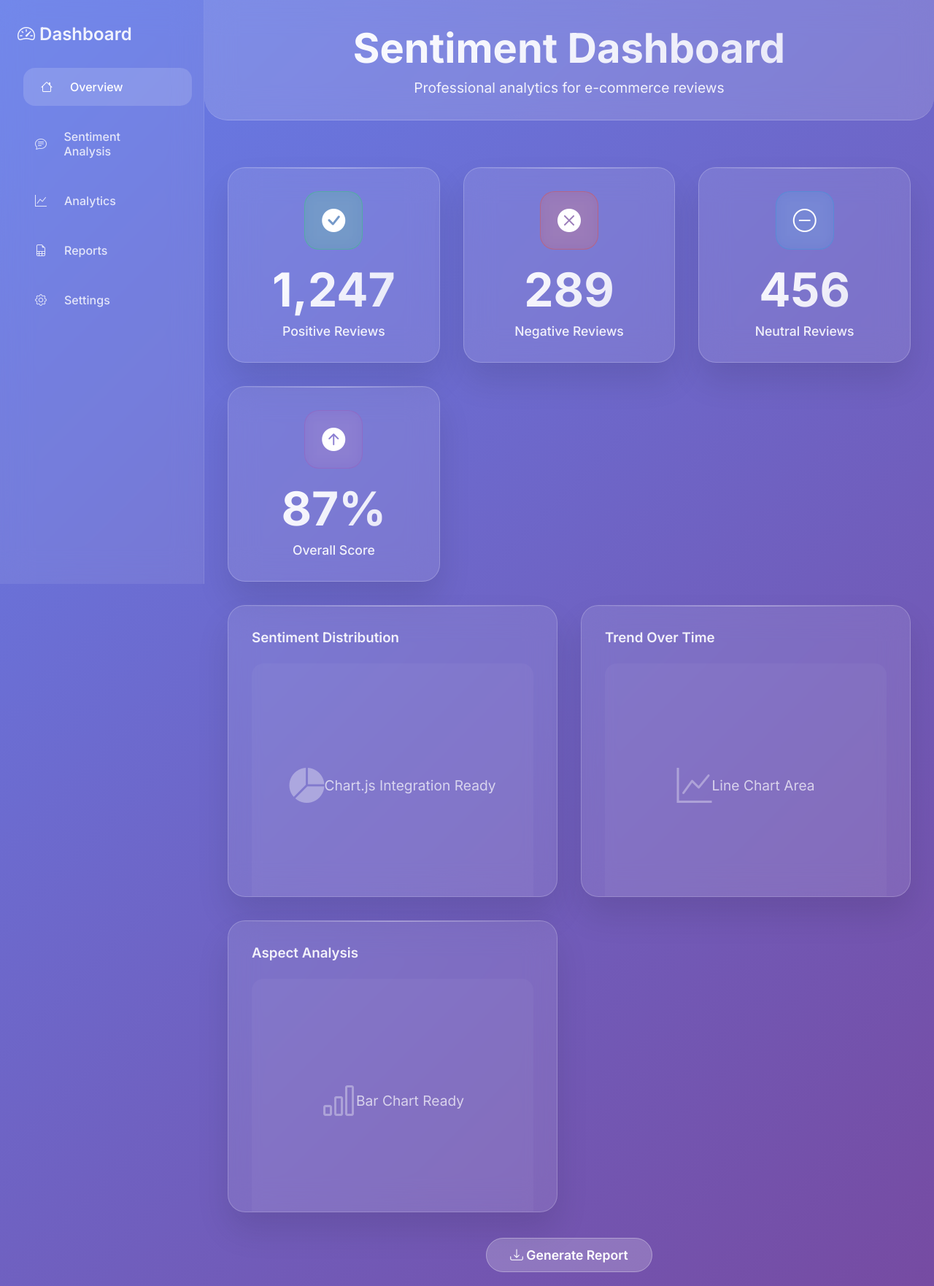
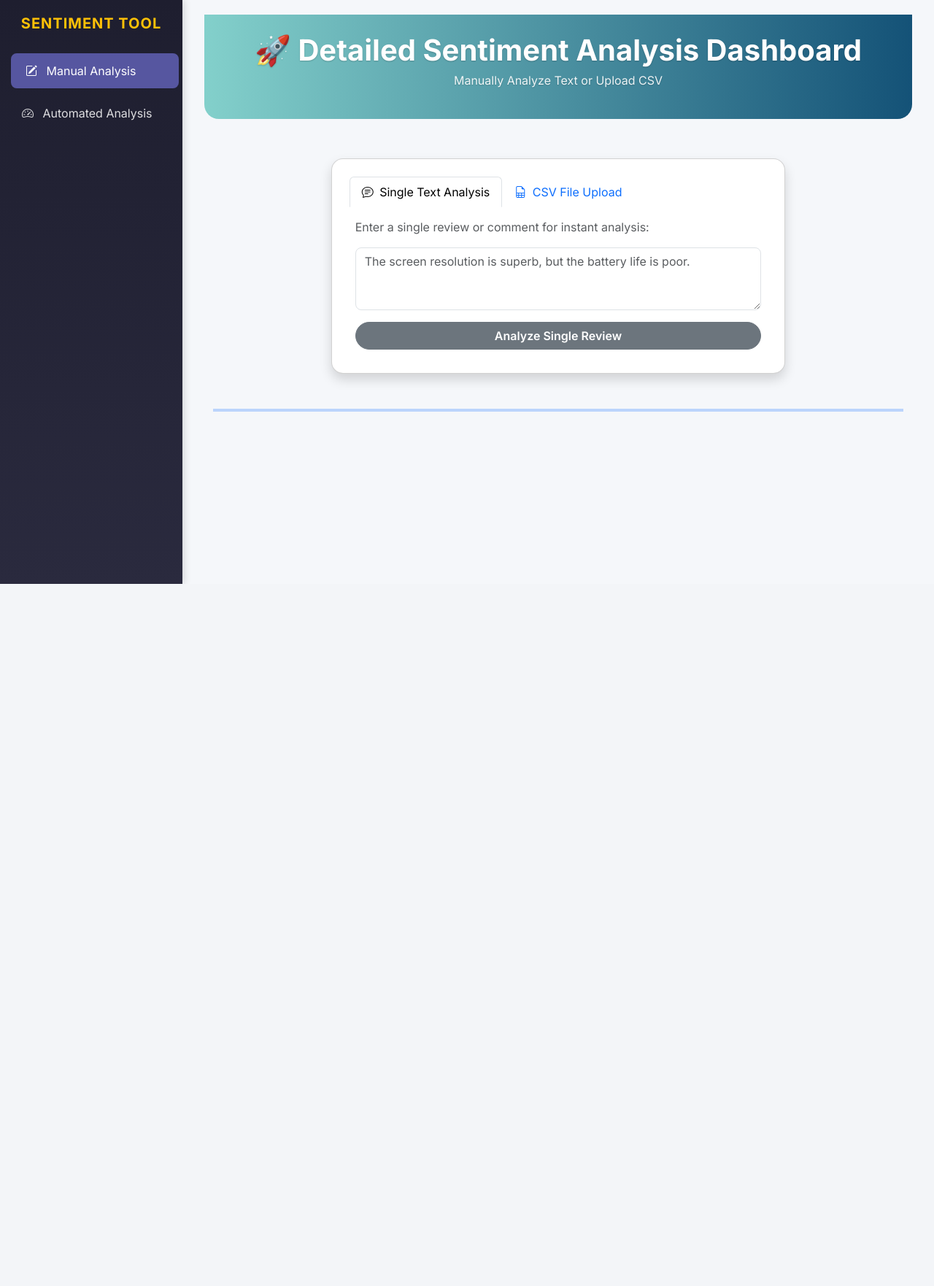
Before and after one commit to Khaleel-S/test, a Flask app: page / in a window 1280 px wide. Shown: the whole page at 73% size. After the commit the page ends 800 px from the top, so only its background shows below. Run offline with Flask 3, Linux system fonts and the light colour scheme; some libraries are stand-ins or nearby versions.

Commit message:
Update index.html

```diff
--- a/templates/index.html
+++ b/templates/index.html
@@ -3,342 +3,375 @@
 <head>
 <meta charset="UTF-8">
 <meta name="viewport" content="width=device-width, initial-scale=1.0">
-    <title>Elegant Sentiment Dashboard</title>
-    <link href="https://fonts.googleapis.com/css2?family=Inter:wght@300;400;500;600;700&display=swap" rel="stylesheet">
-    <link rel="stylesheet" href="https://cdn.jsdelivr.net/npm/bootstrap-icons@1.11.3/font/bootstrap-icons.css">
+<title>Actionable E-commerce Sentiment Dashboard</title>
+
+<link href="https://fonts.googleapis.com/css2?family=Inter:wght@400;600;700&display=swap" rel="stylesheet">
+<link href="https://cdn.jsdelivr.net/npm/bootstrap@5.3.3/dist/css/bootstrap.min.css" rel="stylesheet">
+<link rel="stylesheet" href="https://cdn.jsdelivr.net/npm/bootstrap-icons@1.11.3/font/bootstrap-icons.min.css">
+
 <style>
-        * {
-            margin: 0;
-            padding: 0;
-            box-sizing: border-box;
-        }
-
     body {
         font-family: 'Inter', sans-serif;
-            background: linear-gradient(135deg, #667eea 0%, #764ba2 100%);
-            min-height: 100vh;
-            color: #fff;
-            overflow-x: hidden;
-        }
-
-        /* Glassmorphism Cards */
-        .glass-card {
-            background: rgba(255, 255, 255, 0.1);
-            backdrop-filter: blur(20px);
-            border-radius: 24px;
-            border: 1px solid rgba(255, 255, 255, 0.2);
-            box-shadow: 0 25px 45px rgba(0, 0, 0, 0.1);
-            transition: all 0.4s cubic-bezier(0.175, 0.885, 0.32, 1.275);
-            position: relative;
-            overflow: hidden;
-        }
-
-        .glass-card::before {
-            content: '';
-            position: absolute;
-            top: 0;
-            left: 0;
-            right: 0;
-            height: 1px;
-            background: linear-gradient(90deg, transparent, rgba(255,255,255,0.4), transparent);
-        }
-
-        .glass-card:hover {
-            transform: translateY(-12px) scale(1.02);
-            box-shadow: 0 40px 80px rgba(0, 0, 0, 0.2);
-            border-color: rgba(255, 255, 255, 0.4);
+        background: #f5f7fa;
+        color: #333;
     }
 
     /* Header */
     .header {
-            background: rgba(255, 255, 255, 0.15);
-            backdrop-filter: blur(20px);
-            border-radius: 0 0 32px 32px;
-            padding: 2rem;
-            text-align: center;
-            margin-bottom: 2rem;
-            border-bottom: 1px solid rgba(255, 255, 255, 0.2);
+        background: linear-gradient(90deg,#83d0cb,#145277);
+        color: white;
+        padding: 25px 0;
+        margin-bottom: 30px;
+        border-radius: 0 0 20px 20px;
+        text-shadow: 0 1px 2px rgba(0,0,0,0.2);
     }
 
     .header h1 {
-            font-size: clamp(2rem, 5vw, 3.5rem);
         font-weight: 700;
-            background: linear-gradient(135deg, #fff, rgba(255,255,255,0.8));
-            -webkit-background-clip: text;
-            -webkit-text-fill-color: transparent;
-            margin-bottom: 0.5rem;
+        margin-bottom: 5px;
     }
 
     .header p {
-            font-size: 1.2rem;
+        font-weight: 500;
         opacity: 0.9;
-            font-weight: 400;
-        }
-
-        /* Main Content Grid */
-        .main-content {
-            padding: 2rem;
-            max-width: 1400px;
-            margin: 0 auto;
-        }
-
-        .stats-grid {
-            display: grid;
-            grid-template-columns: repeat(auto-fit, minmax(280px, 1fr));
-            gap: 2rem;
-            margin-bottom: 2rem;
-        }
-
-        .stat-card {
-            padding: 2rem 1.5rem;
-            text-align: center;
-        }
-
-        .stat-icon {
-            width: 80px;
-            height: 80px;
-            margin: 0 auto 1rem;
-            border-radius: 20px;
-            display: flex;
-            align-items: center;
-            justify-content: center;
-            font-size: 2rem;
-            backdrop-filter: blur(10px);
-        }
-
-        .stat-positive { background: rgba(46, 204, 113, 0.2); border: 1px solid rgba(46, 204, 113, 0.4); }
-        .stat-negative { background: rgba(231, 76, 60, 0.2); border: 1px solid rgba(231, 76, 60, 0.4); }
-        .stat-neutral { background: rgba(52, 152, 219, 0.2); border: 1px solid rgba(52, 152, 219, 0.4); }
-
-        .stat-number {
-            font-size: clamp(2.5rem, 8vw, 4rem);
-            font-weight: 700;
-            background: linear-gradient(135deg, #fff, rgba(255,255,255,0.8));
-            -webkit-background-clip: text;
-            -webkit-text-fill-color: transparent;
-            margin-bottom: 0.5rem;
-        }
-
-        .stat-label {
-            font-size: 1.1rem;
-            opacity: 0.9;
-            font-weight: 500;
-        }
-
-        /* Charts Section */
-        .charts-grid {
-            display: grid;
-            grid-template-columns: repeat(auto-fit, minmax(400px, 1fr));
-            gap: 2rem;
-        }
-
-        .chart-card {
-            padding: 2rem;
-            height: 400px;
-        }
-
-        .chart-placeholder {
-            height: 100%;
-            border-radius: 16px;
-            background: rgba(255, 255, 255, 0.05);
-            display: flex;
-            align-items: center;
-            justify-content: center;
-            font-size: 1.2rem;
-            opacity: 0.7;
     }
 
     /* Sidebar */
     .sidebar {
         position: fixed;
+        top: 0;
         left: 0;
-            top: 0;
         bottom: 0;
-            width: 280px;
-            background: rgba(255, 255, 255, 0.08);
-            backdrop-filter: blur(20px);
-            padding: 2rem 1.5rem;
-            z-index: 1000;
-            border-right: 1px solid rgba(255, 255, 255, 0.1);
+        width: 250px;
+        background: linear-gradient(180deg,#1e1e2f,#2a2a3e);
+        color: white;
+        padding-top: 20px;
+        overflow-y: auto;
+        box-shadow: 2px 0 10px rgba(0,0,0,0.15);
     }
 
-        .sidebar h3 {
-            font-size: 1.5rem;
-            font-weight: 600;
-            margin-bottom: 2rem;
-            opacity: 0.9;
+    .sidebar h5 {
+        font-weight: 700;
+        text-transform: uppercase;
+        letter-spacing: 1px;
     }
 
-        .nav-link {
-            display: flex;
-            align-items: center;
-            padding: 1rem 1.5rem;
-            color: rgba(255, 255, 255, 0.8);
+    .sidebar-link {
+        padding: 12px 20px;
+        display: block;
+        color: rgba(255,255,255,0.85);
+        font-weight: 500;
         text-decoration: none;
-            border-radius: 16px;
-            margin-bottom: 1rem;
+        border-radius: 8px;
+        margin: 5px 10px;
+        transition: all 0.3s;
+    }
+
+    .sidebar-link:hover, .sidebar-link.active {
+        background-color: #5656a0;
+        color: #fff;
+        transform: translateX(5px);
+    }
+
+    /* Main Content */
+    .main-content {
+        margin-left: 250px;
+        padding: 20px 30px;
+    }
+
+    /* Card Styles */
+    .card-sentiment {
+        border-radius: 15px;
         transition: all 0.3s ease;
+        box-shadow: 0 3px 6px rgba(0,0,0,0.08);
+    }
+
+    .card-sentiment:hover {
+        transform: translateY(-5px);
+        box-shadow: 0 8px 20px rgba(0,0,0,0.15);
+    }
+
+    .badge-positive {
+        background-color: #28a745 !important;
+        color: white !important;
+    }
+    .badge-negative {
+        background-color: #dc3545 !important;
+        color: white !important;
+    }
+    .badge-neutral {
+        background-color: #6c757d !important;
+        color: white !important;
+    }
+    .badge-anger {
+        background-color: #ff5722 !important;
+        color: white !important;
+    }
+    .badge-joy {
+        background-color: #ffeb3b !important;
+        color: #333 !important;
+    }
+    .badge-churn {
+        background-color: #ffc107 !important;
+        color: #333 !important;
+    }
+    .badge-inquiry {
+        background-color: #17a2b8 !important;
+        color: white !important;
+    }
+    .badge-sarcasm {
+        background-color: #ff9800 !important;
+        color: white !important;
+    }
+
+    .aspect-tag {
+        margin-right: 5px;
+        margin-top: 5px;
+        font-size: 0.85em;
         font-weight: 500;
     }
 
-        .nav-link i {
-            margin-right: 1rem;
-            width: 24px;
+    .rating-star {
+        color: gold;
+        margin-right: 2px;
     }
 
-        .nav-link:hover, .nav-link.active {
-            background: rgba(255, 255, 255, 0.15);
-            color: #fff;
-            transform: translateX(8px);
-        }
-
-        /* Main offset for sidebar */
-        @media (min-width: 1200px) {
-            .main-wrapper {
-                margin-left: 280px;
-            }
-        }
-
-        /* Mobile */
-        @media (max-width: 768px) {
-            .sidebar {
-                transform: translateX(-100%);
-                transition: transform 0.3s ease;
-            }
-
-            .main-wrapper {
-                margin-left: 0;
-            }
-        }
-
-        /* Button Styles */
-        .btn-modern {
-            background: rgba(255, 255, 255, 0.2);
-            backdrop-filter: blur(10px);
-            border: 1px solid rgba(255, 255, 255, 0.3);
-            color: #fff;
-            padding: 0.75rem 2rem;
+    /* Buttons */
+    .btn-primary, .btn-secondary {
         border-radius: 50px;
         font-weight: 600;
         transition: all 0.3s ease;
-            text-decoration: none;
     }
 
-        .btn-modern:hover {
-            background: rgba(255, 255, 255, 0.3);
+    .btn-primary:hover {
         transform: translateY(-2px);
-            box-shadow: 0 15px 30px rgba(0, 0, 0, 0.2);
+        box-shadow: 0 5px 15px rgba(0,0,0,0.15);
+    }
+
+    /* Review List */
+    .list-group-item {
+        border-radius: 10px;
+        margin-bottom: 8px;
+        border: none;
+        box-shadow: 0 2px 6px rgba(0,0,0,0.05);
+        transition: all 0.3s ease;
+    }
+    .list-group-item:hover {
+        transform: translateY(-3px);
+        box-shadow: 0 6px 18px rgba(0,0,0,0.1);
+    }
+
+    /* Recommendation Card */
+    #recommendationCard {
+        border-radius: 15px;
+        padding: 20px;
+        transition: all 0.3s;
+        text-align: center;
+    }
+
+    #recommendationCard h2 {
+        font-weight: 700;
+    }
+
+    /* Setting initial states */
+    #bulk-analysis-output {
+        display: block; /* Hide Dashboard Results by default */
+    }
+    #manual-analysis-section {
+        display: none; /* Show Manual Analysis by default */
     }
 </style>
 </head>
 <body>
+
+
+
 <div class="sidebar">
-        <h3><i class="bi bi-speedometer2"></i> Dashboard</h3>
-        <a href="#" class="nav-link active">
-            <i class="bi bi-house"></i> Overview
+    <h5 class="text-center mb-4 text-warning">Sentiment Tool</h5>
+    <ul class="nav flex-column">
+        <li class="nav-item">
+            <a class="sidebar-link active" href="#" onclick="showSection('manual-analysis-section', this)">
+                <i class="bi bi-pencil-square me-2"></i> Manual Analysis
             </a>
-        <a href="#" class="nav-link">
-            <i class="bi bi-chat-text"></i> Sentiment Analysis
+        </li>
+        <li class="nav-item">
+            <a class="sidebar-link" href="#" onclick="showSection('bulk-analysis-output', this)">
+                <i class="bi bi-speedometer2 me-2"></i> Automated Analysis
             </a>
-        <a href="#" class="nav-link">
-            <i class="bi bi-graph-up"></i> Analytics
-        </a>
-        <a href="#" class="nav-link">
-            <i class="bi bi-file-earmark-spreadsheet"></i> Reports
-        </a>
-        <a href="#" class="nav-link">
-            <i class="bi bi-gear"></i> Settings
-        </a>
+        </li>
+    </ul>
 </div>
 
-    <div class="main-wrapper">
-        <header class="header">
-            <h1>Sentiment Dashboard</h1>
-            <p>Professional analytics for e-commerce reviews</p>
+<div class="main-content">
+    <header class="header text-center">
+        <h1>🚀 Detailed Sentiment Analysis Dashboard</h1>
+        <p id="header-subtitle">Manually Analyze Text or Upload CSV</p>
     </header>
 
-        <main class="main-content">
-            <div class="stats-grid">
-                <div class="glass-card stat-card">
-                    <div class="stat-icon stat-positive">
-                        <i class="bi bi-check-circle-fill"></i>
+    <div class="container-fluid">
+
+        <div id="manual-analysis-section" class="row mb-5 pt-4">
+            <div class="col-lg-8 mx-auto">
+                <div class="card shadow p-3 rounded-4">
+                    <div class="card-header bg-white rounded-top border-bottom-0">
+                        <ul class="nav nav-tabs card-header-tabs">
+                            <li class="nav-item">
+                                <a class="nav-link active" aria-current="true" href="#single-review-tab" data-bs-toggle="tab">
+                                    <i class="bi bi-chat-text me-1"></i> Single Text Analysis
+                                </a>
+                            </li>
+                            <li class="nav-item">
+                                <a class="nav-link" href="#csv-upload-tab" data-bs-toggle="tab">
+                                    <i class="bi bi-file-earmark-spreadsheet me-1"></i> CSV File Upload
+                                </a>
+                            </li>
+                        </ul>
                     </div>
-                    <div class="stat-number">1,247</div>
-                    <div class="stat-label">Positive Reviews</div>
-                </div>
-                <div class="glass-card stat-card">
-                    <div class="stat-icon stat-negative">
-                        <i class="bi bi-x-circle-fill"></i>
-                    </div>
-                    <div class="stat-number">289</div>
-                    <div class="stat-label">Negative Reviews</div>
-                </div>
-                <div class="glass-card stat-card">
-                    <div class="stat-icon stat-neutral">
-                        <i class="bi bi-dash-circle"></i>
-                    </div>
-                    <div class="stat-number">456</div>
-                    <div class="stat-label">Neutral Reviews</div>
-                </div>
-                <div class="glass-card stat-card">
-                    <div class="stat-icon" style="background: rgba(155, 89, 182, 0.2); border: 1px solid rgba(155, 89, 182, 0.4);">
-                        <i class="bi bi-arrow-up-circle-fill"></i>
-                    </div>
-                    <div class="stat-number">87%</div>
-                    <div class="stat-label">Overall Score</div>
+
+                    <div class="card-body tab-content">
+                        <div class="tab-pane fade show active" id="single-review-tab">
+                            <p class="text-muted">Enter a single review or comment for instant analysis:</p>
+                            <textarea id="reviewInput" class="form-control mb-3 rounded-3" rows="3"
+                                placeholder="The screen resolution is superb, but the battery life is poor."></textarea>
+                            <button class="btn btn-secondary w-100" onclick="analyzeSingleReview()">Analyze Single Review</button>
+
+                            <div id="singleReviewOutput" class="mt-4 p-3 border rounded-3" style="display: none;">
+                                <h6>Detailed Analysis Result:</h6>
+                                <p class="mb-1">Overall Sentiment: <span id="singleSentiment" class="badge"></span></p>
+                                <p class="mb-1">Emotion Detected: <span id="singleEmotion" class="badge bg-info text-dark"></span></p>
+                                <p class="mb-1">User Intent: <span id="singleIntent" class="badge bg-primary"></span></p>
+                                <p class="mb-1">Aspects: <span id="singleAspects"></span></p>
+                                <p class="mb-0">Advanced Flags:
+                                    <span id="singleSarcasm" class="badge bg-warning text-dark me-2"></span>
+                                    <span id="singleLanguage" class="badge bg-secondary"></span>
+                                </p>
                             </div>
                             </div>
 
-            <div class="charts-grid">
-                <div class="glass-card chart-card">
-                    <h3 style="margin-bottom: 1.5rem; font-weight: 600; opacity: 0.9;">Sentiment Distribution</h3>
-                    <div class="chart-placeholder">
-                        <i class="bi bi-pie-chart-fill" style="font-size: 3rem; opacity: 0.5;"></i>
-                        Chart.js Integration Ready
+                        <div class="tab-pane fade" id="csv-upload-tab">
+                            <p class="text-muted">Upload a CSV file containing reviews for bulk analysis.</p>
+                            <div class="alert alert-info small" role="alert">
+                                <strong>Tip:</strong> Your CSV should have a column named **"review"** with the text you want to analyze.
+                            </div>
+                            <input type="file" id="csvFileInput" class="form-control mb-3" accept=".csv">
+                            <button class="btn btn-primary w-100" onclick="processCSVFile()">Upload & Analyze Bulk CSV</button>
                         </div>
                     </div>
-                <div class="glass-card chart-card">
-                    <h3 style="margin-bottom: 1.5rem; font-weight: 600; opacity: 0.9;">Trend Over Time</h3>
-                    <div class="chart-placeholder">
-                        <i class="bi bi-graph-up" style="font-size: 3rem; opacity: 0.5;"></i>
-                        Line Chart Area
-                    </div>
-                </div>
-                <div class="glass-card chart-card">
-                    <h3 style="margin-bottom: 1.5rem; font-weight: 600; opacity: 0.9;">Aspect Analysis</h3>
-                    <div class="chart-placeholder">
-                        <i class="bi bi-bar-chart" style="font-size: 3rem; opacity: 0.5;"></i>
-                        Bar Chart Ready
                 </div>
             </div>
         </div>
 
-            <div style="text-align: center; margin-top: 3rem;">
-                <a href="#" class="btn-modern" style="font-size: 1.1rem;">
-                    <i class="bi bi-download"></i> Generate Report
-                </a>
-            </div>
-        </main>
+        <hr class="mb-5 border-4 border-primary">
+
+        <div id="bulk-analysis-output">
+            <div id="resultsContainer" class="row" style="display:none;">
+                <div class="col-12 mb-4">
+                    <h2 class="text-center text-primary">Automated Bulk Sentiment Output</h2>
+                    <p class="text-center text-muted">Data loaded from web scrape</p>
                 </div>
 
-  <!-- Scripts (unchanged logic from your file) -->
+                <div class="col-12 mb-5">
+                    <div id="recommendationCard" class="card shadow border-3 border-dark" style="display:none;">
+                        <div class="card-body p-4">
+                            <div class="row g-0 align-items-center">
+                                <div class="col-md-3 d-flex justify-content-center">
+                                    <img id="productImageDisplay" src="" alt="Product Image"
+                                        style="max-width:100%; max-height:250px; border-radius:12px; display:none;">
+                                </div>
+                                <div class="col-md-9">
+                                    <h4 class="card-title text-muted mb-3">Purchase Recommendation for:
+                                        <strong id="productNameDisplay"></strong>
+                                    </h4>
+                                    <div id="recommendationContent"></div>
+                                    <p class="mt-3 text-muted" id="recommendationMessage"></p>
+                                </div>
+                            </div>
+                        </div>
+                    </div>
+                </div>
+
+                <div class="col-12 mb-5 text-center">
+                    <button class="btn btn-lg btn-primary shadow-lg" onclick="generatePDFReport()">
+                        <i class="bi bi-file-earmark-arrow-down-fill me-2"></i> Download Analysis Report
+                    </button>
+                </div>
+
+                <div class="col-lg-4 mb-4">
+                    <div class="card card-sentiment h-100 border-success text-center">
+                        <div class="card-body">
+                            <h5 class="card-title text-success">Positive Reviews</h5>
+                            <p class="card-text display-4" id="positiveCount">0</p>
+                        </div>
+                    </div>
+                </div>
+                <div class="col-lg-4 mb-4">
+                    <div class="card card-sentiment h-100 border-danger text-center">
+                        <div class="card-body">
+                            <h5 class="card-title text-danger">Negative Reviews</h5>
+                            <p class="card-text display-4" id="negativeCount">0</p>
+                        </div>
+                    </div>
+                </div>
+                <div class="col-lg-4 mb-4">
+                    <div class="card card-sentiment h-100 border-secondary text-center">
+                        <div class="card-body">
+                            <h5 class="card-title text-secondary">Neutral Reviews</h5>
+                            <p class="card-text display-4" id="neutralCount">0</p>
+                        </div>
+                    </div>
+                </div>
+
+                <div class="col-lg-6 mb-4">
+                    <div class="card shadow h-100 rounded-4">
+                        <div class="card-header">Sentiment Distribution</div>
+                        <div class="card-body"><canvas id="sentimentChart"></canvas></div>
+                    </div>
+                </div>
+                <div class="col-lg-6 mb-4">
+                    <div class="card shadow h-100 rounded-4">
+                        <div class="card-header bg-warning-subtle">Aspect-Sentiment Matrix (Top 5)</div>
+                        <div class="card-body p-2"><canvas id="aspectMatrixChart"></canvas></div>
+                    </div>
+                </div>
+                <div class="col-lg-6 mb-4">
+                    <div class="card shadow h-100 rounded-4">
+                        <div class="card-header bg-primary-subtle">Sentiment Trend Over Time</div>
+                        <div class="card-body"><canvas id="timeSeriesChart"></canvas></div>
+                    </div>
+                </div>
+
+                <div class="col-lg-6 mb-4">
+                    <div class="card shadow h-100 rounded-4">
+                        <div class="card-header d-flex justify-content-between align-items-center">
+                            Detailed Review Breakdown (<span id="totalReviews">0</span> Total)
+                        </div>
+                        <div class="card-body p-3">
+                            <div class="d-flex mb-3 gap-2">
+                                <button class="btn btn-outline-secondary btn-sm" onclick="filterReviews('All')">All</button>
+                                <button class="btn btn-outline-success btn-sm" onclick="filterReviews('Positive')">Positive</button>
+                                <button class="btn btn-outline-danger btn-sm" onclick="filterReviews('Negative')">Negative</button>
+                                <input type="text" id="keywordSearch" class="form-control form-control-sm ms-auto" onkeyup="filterReviews('All')" placeholder="Search keyword...">
+                            </div>
+                            <div class="review-list-wrapper" style="max-height: 400px; overflow-y:auto;">
+                                <ul class="list-group list-group-flush" id="detailedResultsList"></ul>
+                            </div>
+                        </div>
+                    </div>
+                </div>
+
+            </div>
+        </div>
+    </div>
+</div>
+
 <script src="https://cdnjs.cloudflare.com/ajax/libs/html2canvas/1.4.1/html2canvas.min.js"></script>
 <script src="https://cdnjs.cloudflare.com/ajax/libs/jspdf/2.5.1/jspdf.umd.min.js"></script>
 <script src="https://cdn.jsdelivr.net/npm/bootstrap@5.3.3/dist/js/bootstrap.bundle.min.js"></script>
 <script src="https://cdn.jsdelivr.net/npm/chart.js@3.7.1/dist/chart.min.js"></script>
 <script src="https://cdnjs.cloudflare.com/ajax/libs/PapaParse/5.4.1/papaparse.min.js"></script>
 
-<!-- Your existing JS from paste.txt goes here: keep all logic same -->
 <script>
-
-   document.querySelectorAll('.nav-link').forEach(link => {
-            link.addEventListener('click', (e) => {
-                e.preventDefault();
-                document.querySelectorAll('.nav-link').forEach(l => l.classList.remove('active'));
-                link.classList.add('active');
-            });
-        });
-
+// --- Existing Global Variables ---
 let sentimentChart, aspectMatrixChart, timeSeriesChart;
 let allReviewData = [];
 let currentAnalysisData = {};
```
Lines whose indentation alone changed are shown as unchanged.
